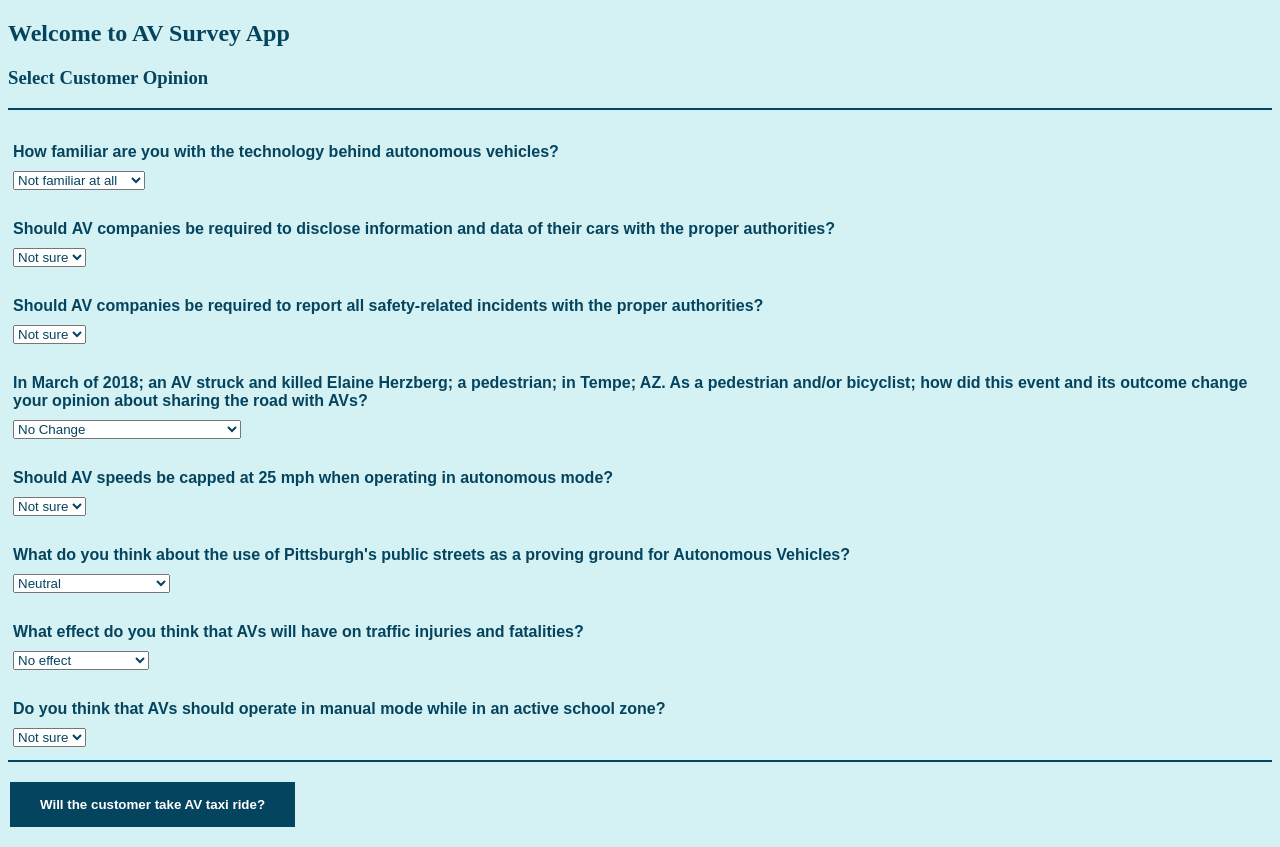
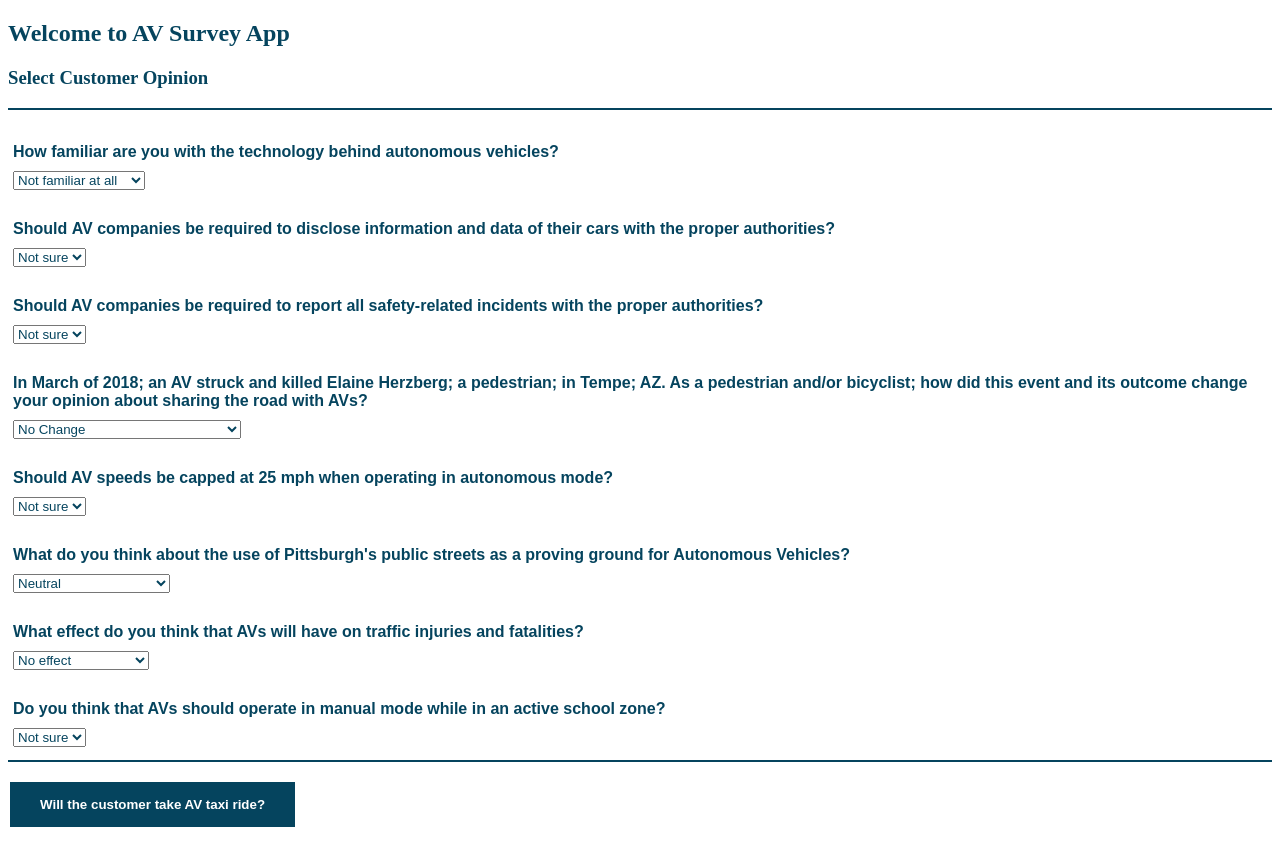
Before and after one commit to CMU-SoftwareDesignforDS-Team/AV_App, a Flask app: page / in a window 1280 px wide. Run offline with Flask 3, Linux system fonts and the light colour scheme.

Commit message:
Updates index.html

```diff
--- a/application/templates/index.html
+++ b/application/templates/index.html
@@ -4,7 +4,7 @@
     <title>Autonomous Vehicles Survey</title>
 	<style>
 		body  {
-			background-color: #D4F1F4
+			background-color: #ffffff
 		}
 
 		hr {
```
